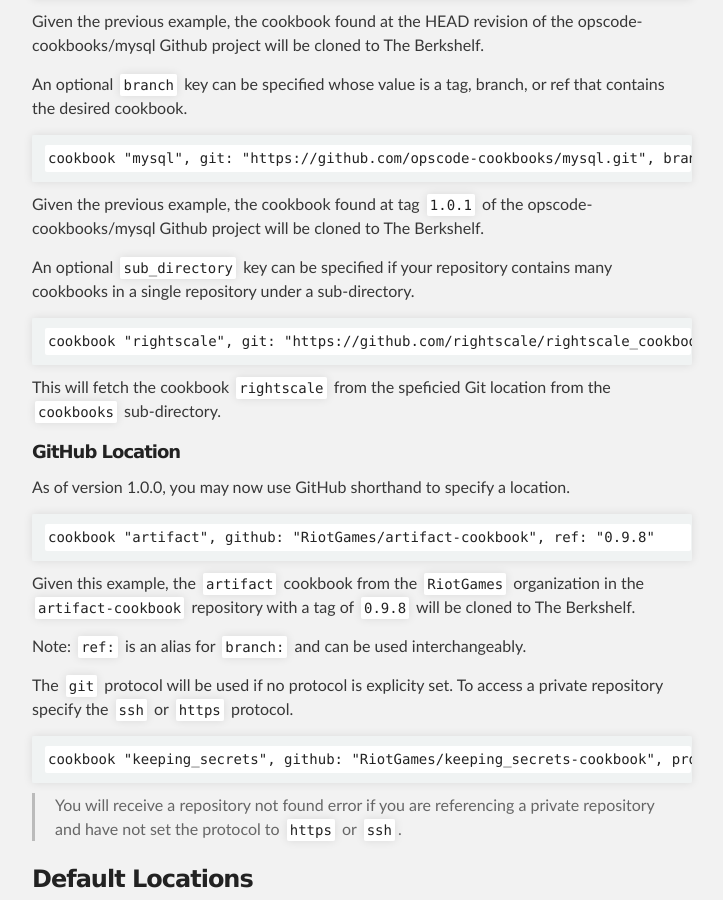
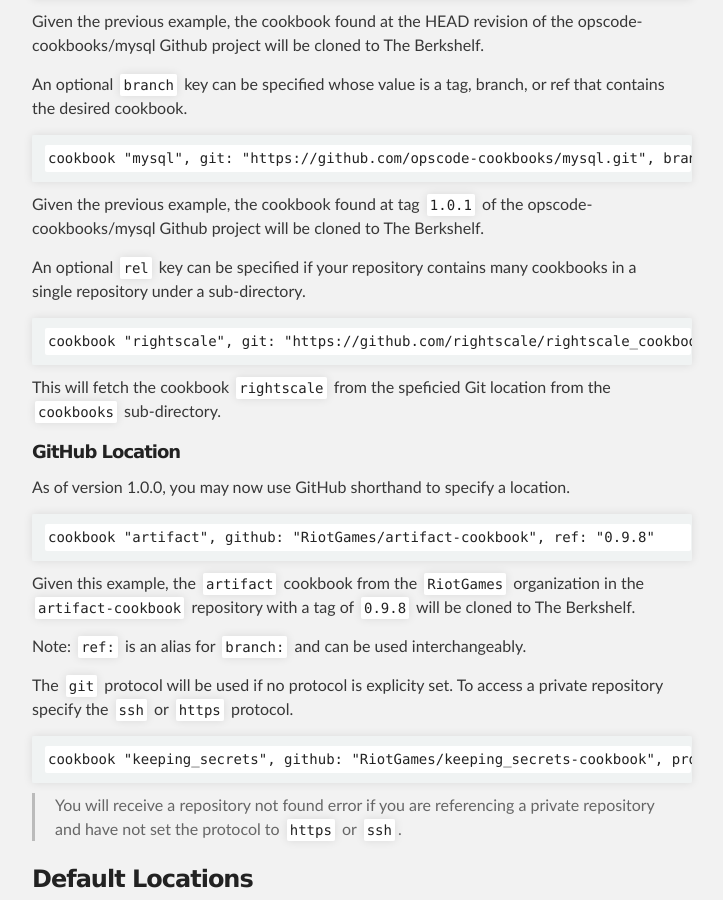
Before and after one commit to berkshelf/berkshelf, a Jekyll site: the page built from index.html, in a window 1280 px wide and 900 px high, scrolled down 7943 px. Shown: the whole window, without its empty margins (288-1011 px from the left). Built offline with Jekyll 4.4.1, drawn with Linux system fonts in a browser that asks for light colours.

Commit message:
documentation the use of :rel option in Git location

```diff
--- a/_includes/index.md
+++ b/_includes/index.md
@@ -269,9 +269,9 @@ An optional `branch` key can be specified whose value is a tag, branch, or ref t
 
 Given the previous example, the cookbook found at tag `1.0.1` of the opscode-cookbooks/mysql Github project will be cloned to The Berkshelf.
 
-An optional `sub_directory` key can be specified if your repository contains many cookbooks in a single repository under a sub-directory.
+An optional `rel` key can be specified if your repository contains many cookbooks in a single repository under a sub-directory.
 
-    cookbook "rightscale", git: "https://github.com/rightscale/rightscale_cookbooks.git", sub_directory: "cookbooks"
+    cookbook "rightscale", git: "https://github.com/rightscale/rightscale_cookbooks.git", rel: "cookbooks/rightscale"
 
 This will fetch the cookbook `rightscale` from the speficied Git location from the `cookbooks` sub-directory.
 
```
